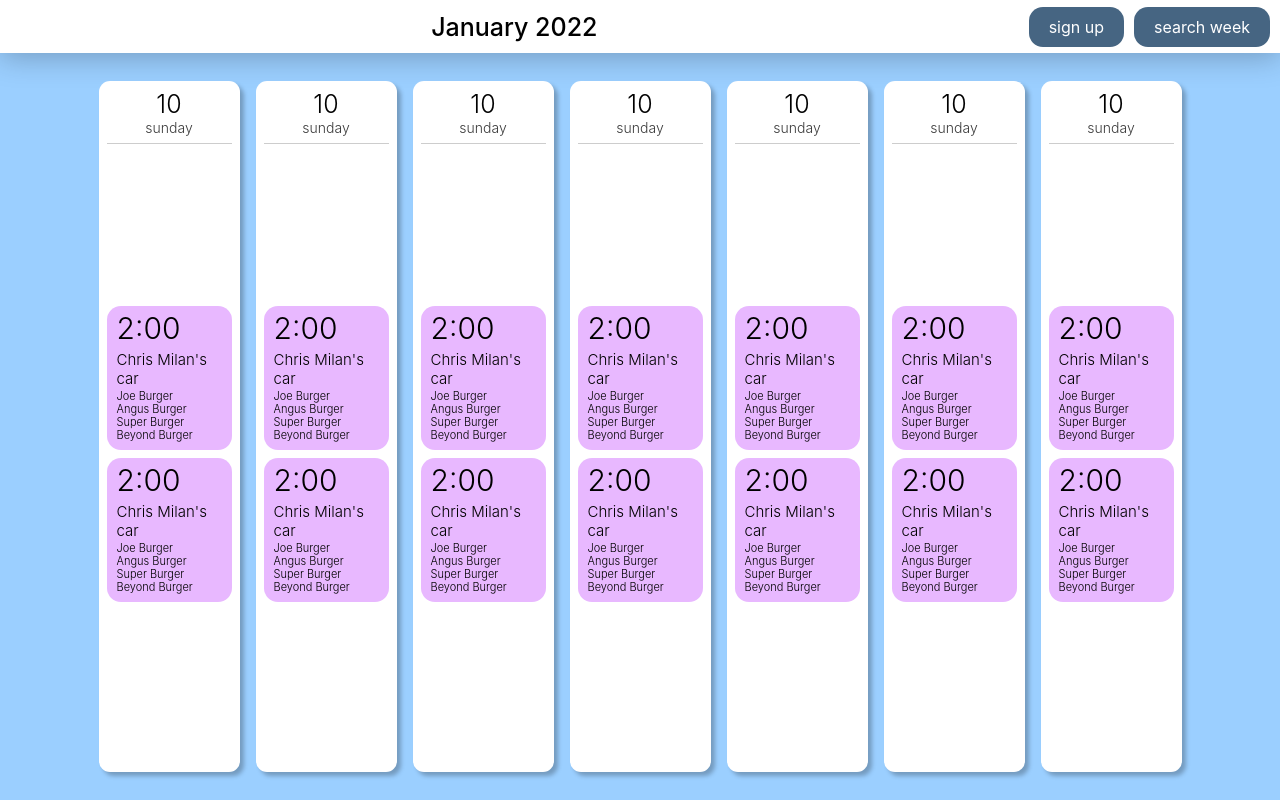
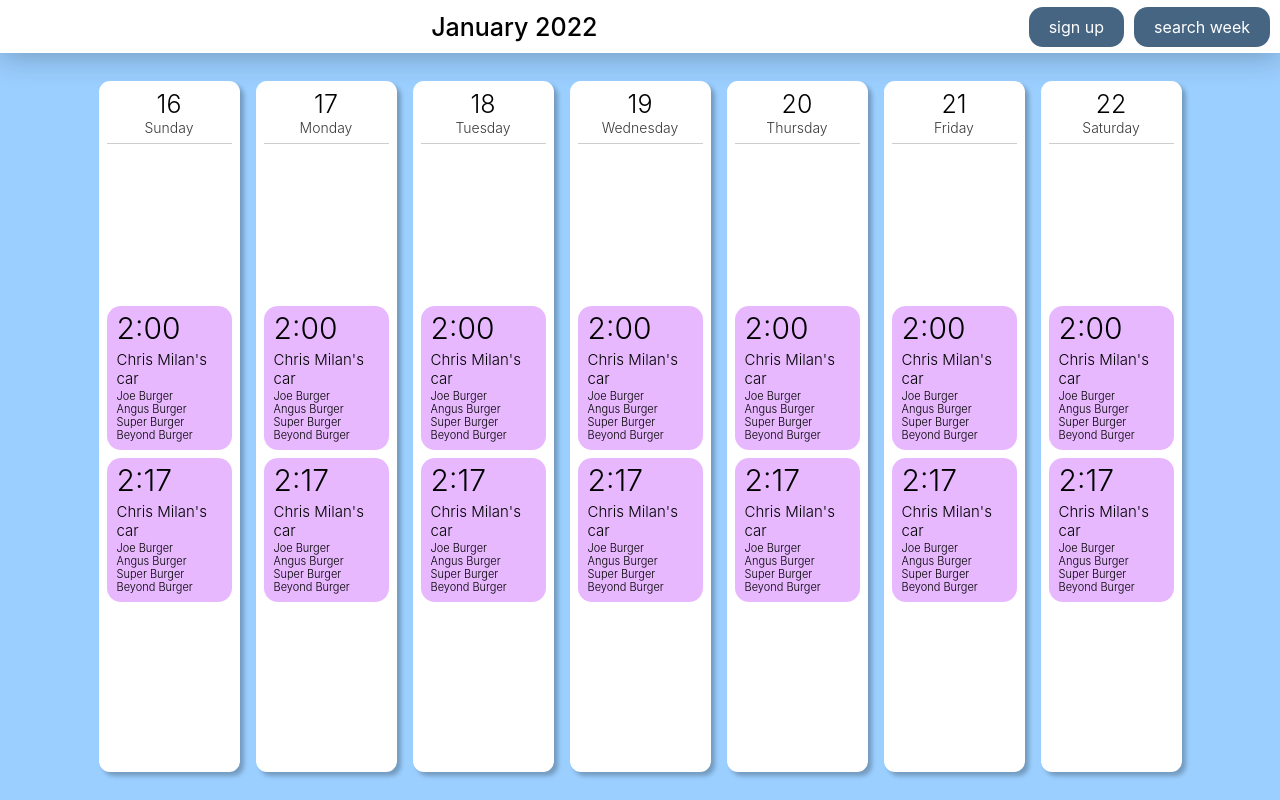
Before and after one commit to christopherm99/the-pirates-cs35l-project, a React (Create React App) app in the folder client/: page / in a window 1280 px wide. Built offline with nearby package versions, Linux system fonts and the light colour scheme.

Commit message:
allow DayColumn to receive props

```diff
--- a/client/package.json
+++ b/client/package.json
@@ -6,6 +6,7 @@
     "@testing-library/jest-dom": "^5.16.5",
     "@testing-library/react": "^13.4.0",
     "@testing-library/user-event": "^13.5.0",
+    "moment": "^2.29.4",
     "react": "^18.2.0",
     "react-dom": "^18.2.0",
     "react-router-dom": "^6.4.2",
--- a/client/src/home/DayColumn.js
+++ b/client/src/home/DayColumn.js
@@ -1,20 +1,21 @@
+import moment from 'moment';
 import React from "react"
 import CarpoolChip from "./CarpoolChip"
-export default function DayColumn(props) {
-  const dataForADay = {
-    passengers: ["Joe Burger", "Angus Burger", "Super Burger", "Beyond Burger"],
-    leaveTime: "2:00",
-    driver: "Chris Milan",
-  }
+export default function DayColumn({dateString, carsLeaving}) {
+  // dateString should be an ISO datestring such as "2022-10-11"
+  let dateMomentObj = moment(dateString);
+  console.log(dateString);
+
   return(
       <div className="day">
           <div className="day-date">
-              <div className="date-num">10</div>
-              <div className="week-day">sunday</div>
+              <div className="date-num">{dateMomentObj.format('D')}</div>
+              <div className="week-day">{dateMomentObj.format('dddd')}</div>
           </div>
           <div className="carpools">
-              <CarpoolChip passengers={dataForADay.passengers} leaveTime={dataForADay.leaveTime} driver={dataForADay.driver} />
-              <CarpoolChip passengers={dataForADay.passengers} leaveTime={dataForADay.leaveTime} driver={dataForADay.driver} />
+            {carsLeaving.map(car => (
+              <CarpoolChip passengers={car.passengers} leaveTime={car.leaveTime} driver={car.driver} />
+            ))}
           </div>
       </div>
   )
--- a/client/src/home/Homepage.js
+++ b/client/src/home/Homepage.js
@@ -2,6 +2,19 @@ import DayColumn from "./DayColumn.js";
 import "./Homepage.css";
 
 export default function Homepage() {
+  const carsLeaving = [
+    {
+      passengers: ["Joe Burger", "Angus Burger", "Super Burger", "Beyond Burger"],
+      leaveTime: "2:00",
+      driver: "Chris Milan",
+    },
+    {
+      passengers: ["Joe Burger", "Angus Burger", "Super Burger", "Beyond Burger"],
+      leaveTime: "2:17",
+      driver: "Chris Milan",
+    },
+  ]
+
   return (
     <>
       <div className="navbar">
@@ -10,13 +23,13 @@ export default function Homepage() {
         <a className="form-button">search week</a>
       </div>
       <div className="week">
-        <DayColumn />
-        <DayColumn />
-        <DayColumn />
-        <DayColumn />
-        <DayColumn />
-        <DayColumn />
-        <DayColumn />
+        <DayColumn dateString="2022-10-16" carsLeaving={carsLeaving} />
+        <DayColumn dateString="2022-10-17" carsLeaving={carsLeaving} />
+        <DayColumn dateString="2022-10-18" carsLeaving={carsLeaving} />
+        <DayColumn dateString="2022-10-19" carsLeaving={carsLeaving} />
+        <DayColumn dateString="2022-10-20" carsLeaving={carsLeaving} />
+        <DayColumn dateString="2022-10-21" carsLeaving={carsLeaving} />
+        <DayColumn dateString="2022-10-22" carsLeaving={carsLeaving} />
       </div>
       </>
   )
```
Also changed, not shown: 1 other file (tests, documents, lock files or other folders).
